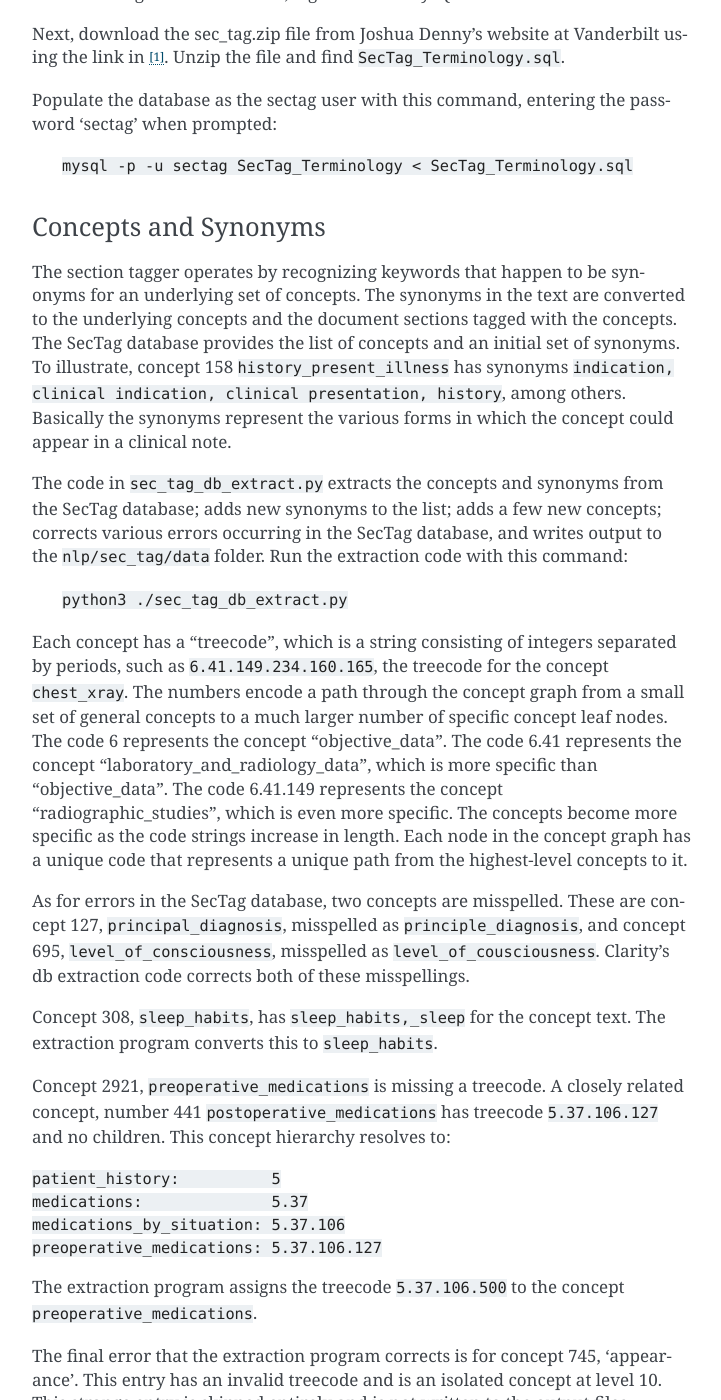
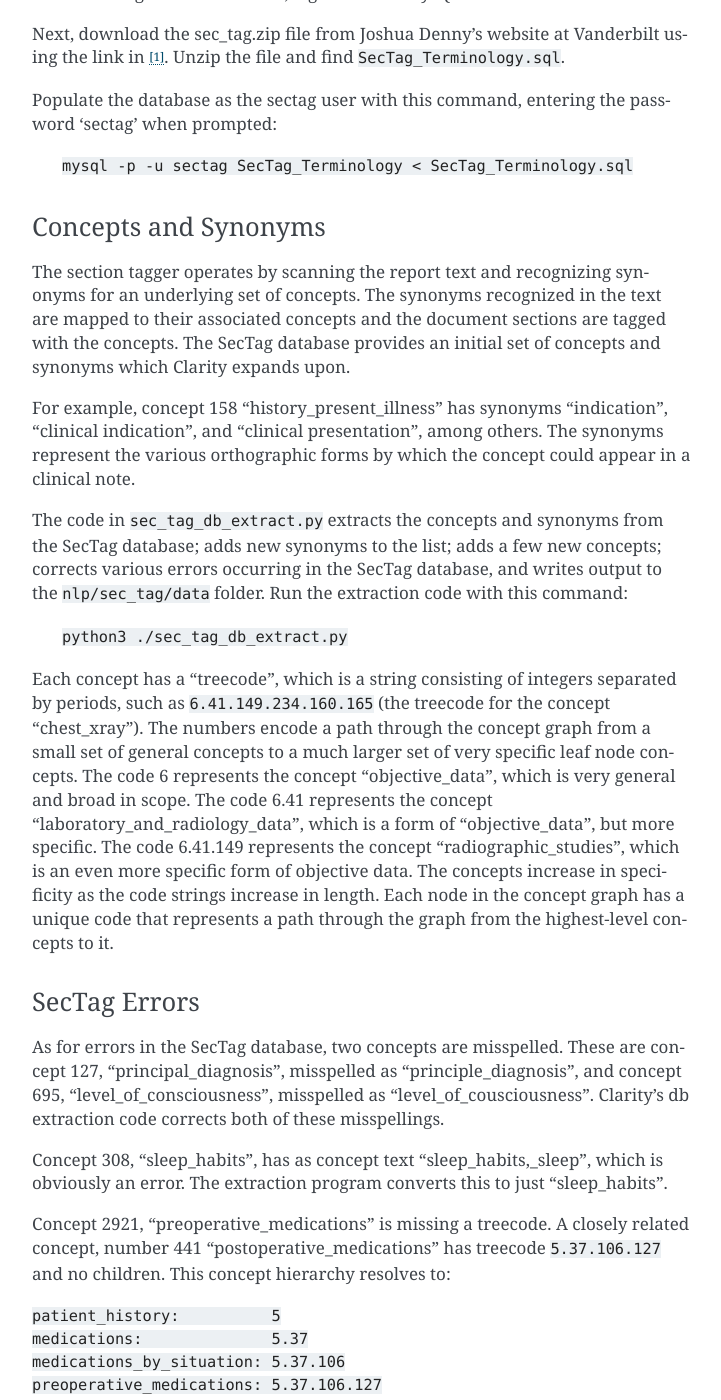
Before and after one commit to ClarityNLP/ClarityNLP, a Sphinx documentation site: the page built from docs/algorithms/section_tagger.rst, in a window 1280 px wide and 1400 px high, scrolled down 1246 px. Shown: the whole window, without its empty margins (388-1109 px from the left). Built offline with Sphinx 7.4.7, drawn with Linux system fonts in a browser that asks for light colours; some of the changed text lies outside the part shown.

Commit message:
more updates to section tagger doc

```diff
--- a/docs/algorithms/section_tagger.rst
+++ b/docs/algorithms/section_tagger.rst
@@ -68,13 +69,15 @@
 Concepts and Synonyms
 ---------------------
 
-The section tagger operates by recognizing keywords that happen to be synonyms
-for an underlying set of concepts. The synonyms in the text are converted to
-the underlying concepts and the document sections tagged with the concepts. The
-SecTag database provides the list of concepts and an initial set of synonyms.
-To illustrate, concept 158 ``history_present_illness`` has synonyms
-``indication, clinical indication, clinical presentation, history``, among
-others.  Basically the synonyms represent the various forms in which the
+The section tagger operates by scanning the report text and recognizing
+synonyms for an underlying set of concepts. The synonyms recognized in the text
+are mapped to their associated concepts and the document sections are tagged
+with the concepts. The SecTag database provides an initial set of concepts and
+synonyms which Clarity expands upon.
+
+For example, concept 158 "history_present_illness" has synonyms
+"indication", "clinical indication", and "clinical presentation", among
+others.  The synonyms represent the various orthographic forms by which the
 concept could appear in a clinical note.
 
 The code in ``sec_tag_db_extract.py`` extracts the concepts and synonyms from
@@ -85,28 +88,33 @@
     ``python3 ./sec_tag_db_extract.py``
 
 Each concept has a "treecode", which is a string consisting of integers
-separated by periods, such as ``6.41.149.234.160.165``, the treecode for the
-concept ``chest_xray``. The numbers encode a path through the
-concept graph from a small set of general concepts to a much larger number of
-specific concept leaf nodes. The code 6 represents the concept
-"objective_data". The code 6.41 represents the concept
-"laboratory_and_radiology_data", which is more specific than "objective_data".
-The code 6.41.149 represents the concept "radiographic_studies", which is even
-more specific. The concepts become more specific as the code strings increase
+separated by periods, such as ``6.41.149.234.160.165`` (the treecode for the
+concept "chest_xray"). The numbers encode a path through the
+concept graph from a small set of general concepts to a much larger set of
+very specific leaf node concepts. The code 6 represents the concept
+"objective_data", which is very general and broad in scope. The code 6.41
+represents the concept "laboratory_and_radiology_data", which is a form of
+"objective_data", but more specific. The code 6.41.149 represents the concept
+"radiographic_studies", which is an even more specific form of objective data.
+The concepts increase in specificity as the code strings increase
 in length. Each node in the concept graph has a unique code that represents a
-unique path from the highest-level concepts to it.
+path through the graph from the highest-level concepts to it.
+
+SecTag Errors
+-------------
 
 As for errors in the SecTag database, two concepts are misspelled. These are
-concept 127, ``principal_diagnosis``, misspelled as ``principle_diagnosis``,
-and concept 695, ``level_of_consciousness``, misspelled as
-``level_of_cousciousness``. Clarity's db extraction code corrects both of these
+concept 127, "principal_diagnosis", misspelled as "principle_diagnosis",
+and concept 695, "level_of_consciousness", misspelled as
+"level_of_cousciousness". Clarity's db extraction code corrects both of these
 misspellings.
 
-Concept 308, ``sleep_habits``, has ``sleep_habits,_sleep`` for the concept
-text. The extraction program converts this to ``sleep_habits``.
+Concept 308, "sleep_habits", has as concept text "sleep_habits,_sleep", which
+is obviously an error. The extraction program converts this to just
+"sleep_habits".
 
-Concept 2921, ``preoperative_medications`` is missing a treecode. A closely
-related concept, number 441 ``postoperative_medications`` has treecode
+Concept 2921, "preoperative_medications" is missing a treecode. A closely
+related concept, number 441 "postoperative_medications" has treecode
 ``5.37.106.127`` and no children. This concept hierarchy resolves to:
 
 |    ``patient_history:          5``
@@ -115,16 +123,17 @@
 |    ``preoperative_medications: 5.37.106.127``
 
 The extraction program assigns the treecode ``5.37.106.500`` to the concept
-``preoperative_medications``.
+"preoperative_medications".
 
 The final error that the extraction program corrects is for concept 745,
 'appearance'.  This entry has an invalid treecode and is an isolated concept
 at level 10. This strange entry is skipped entirely and is not written to the
 output files.
 
-Each synonym has a unique integer identifier. The values of these identifiers
-are less than 6000. The new synonyms added by the extraction program begin
-numbering at 6000.
+Each concept and synonym has a unique integer identifier. The values of these
+identifiers are all less than 500 for concepts and 6000 for synonyms. The new
+concepts added by the extraction program begin numbering at 500 and the new
+synonyms at 6000.
 
 The concepts added by Clarity are:
 
```
Also changed, not shown: other parts of docs/algorithms/section_tagger.rst (+3 -2 lines).
